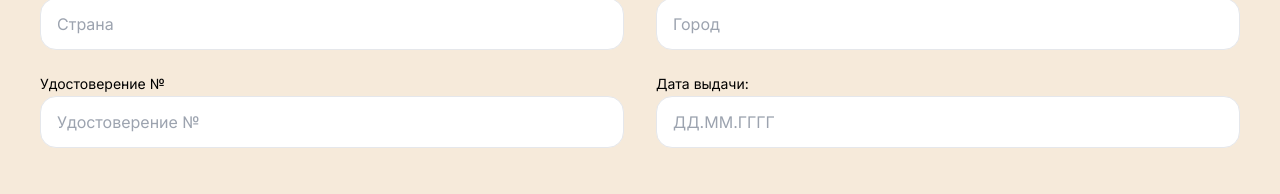
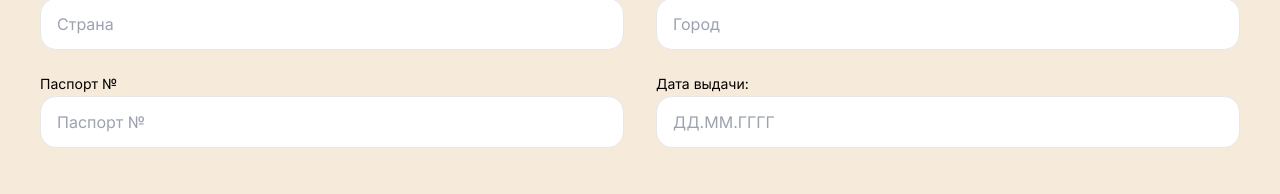
Before and after one commit to freekos/aisa_v, a Next.js app: page /form in a window 1280 px wide. Shown: the part 606-800 px from the top of the page. Built offline with nearby package versions, Linux system fonts and the light colour scheme; a web font is replaced by a local one.

Commit message:
refactor: change text passport

```diff
--- a/src/components/form/Form.jsx
+++ b/src/components/form/Form.jsx
@@ -76,13 +76,13 @@ export const Form = () => {
                 className='block text-sm mb-[2px]'
                 htmlFor='documentNumber'
               >
-                Удостоверение №
+                Паспорт №
               </label>
               <input
                 className='appearance-none border rounded-2xl h-[52px] w-full py-2 px-4 text-gray-700 leading-tight focus:outline-none focus:shadow-outline'
                 id='documentNumber'
                 type='text'
-                placeholder='Удостоверение №'
+                placeholder='Паспорт №'
               />
             </div>
             <div>
```
